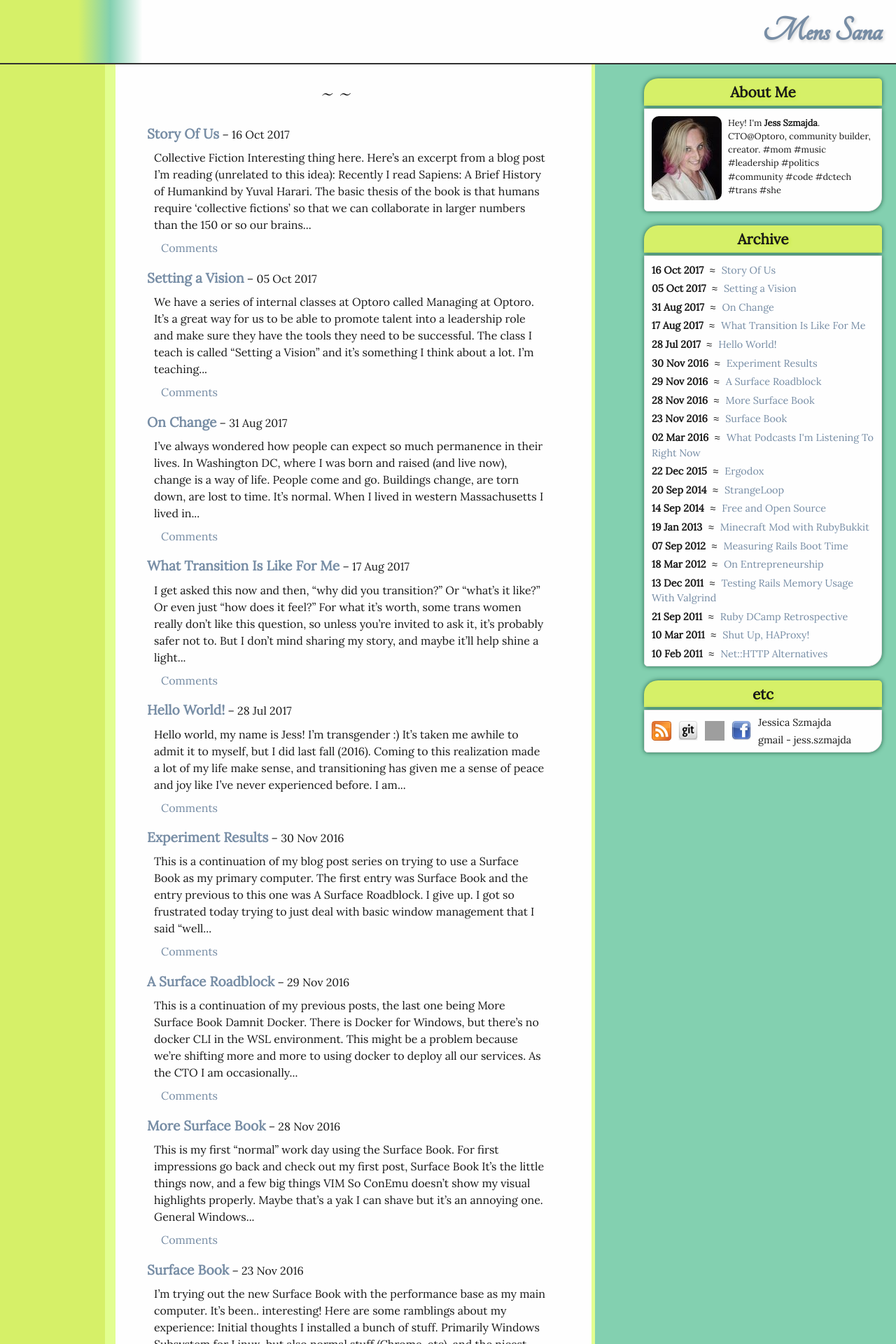
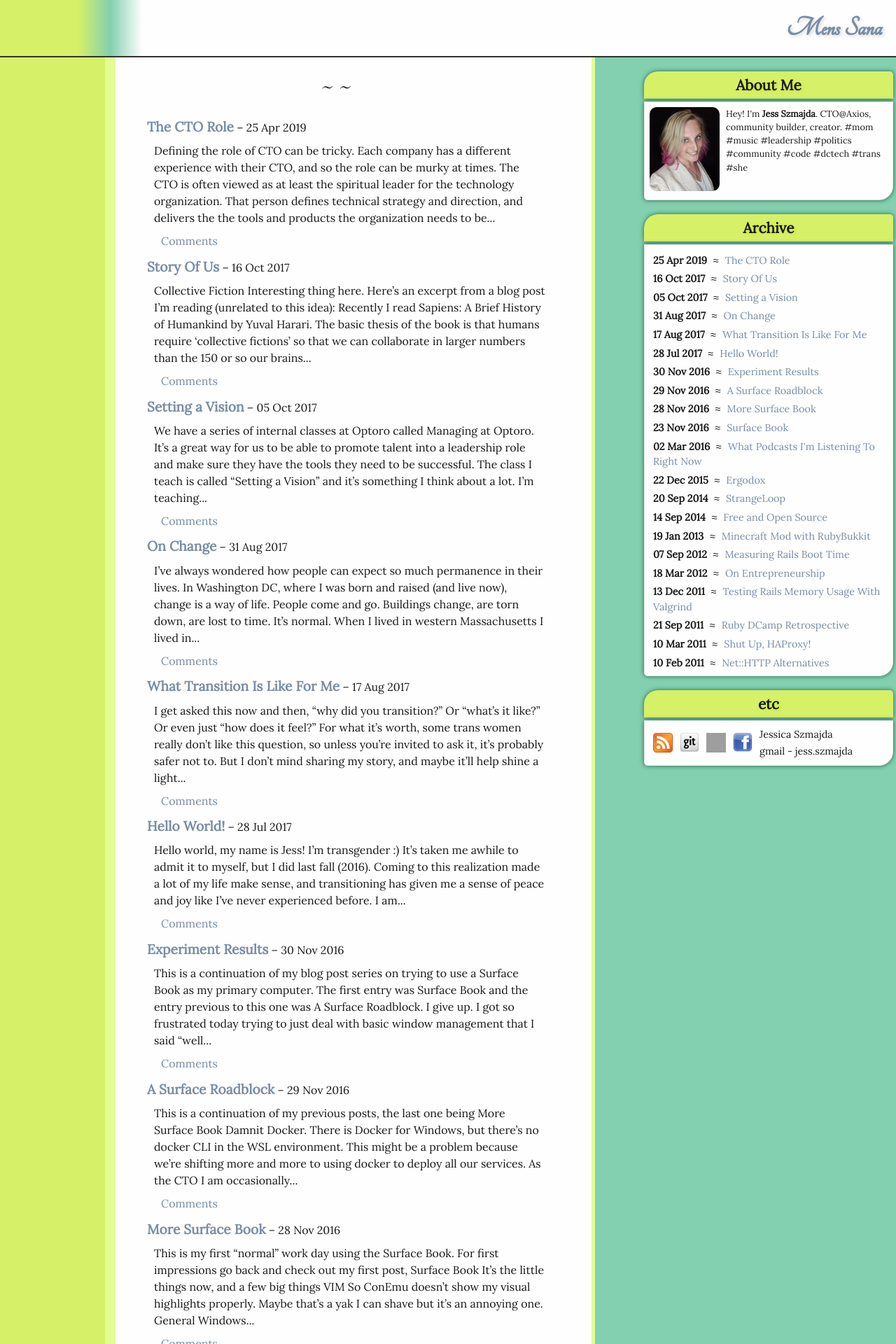
Before and after one commit to jszmajda/blog, a Jekyll site: the page built from index.html, in a window 1280 px wide. Shown: the top 1920 px of the page at 70% size. Built offline with Jekyll 4.4.1, drawn with Linux system fonts in a browser that asks for light colours; some web fonts are replaced; comment, search, counter and statistics services are not loaded; some of the changed lines change nothing that is shown; grey boxes are pictures that could not be loaded.

Commit message:
responsive, and new post

```diff
--- a/_layouts/default.html
+++ b/_layouts/default.html
@@ -62,22 +62,25 @@
       })();
     </script>
     <meta http-equiv="Content-Type" content="text/html; charset=utf-8"/>
+    <meta name="viewport" content="width=device-width, initial-scale=1.0">
   </head>
   <body>
     <div id="header" onClick="window.location.href='/';">
-      <h1><a href="/">{{ page.site_title }}</a></h1>
+      <h1><a href="/">Mens Sana</a></h1>
     </div>
 
-    <div id="nav">
+    <div class="nav">
+
       <div class="navblock">
         <h3>About Me</h3>
         <p style="clear: left">
           <img src="/img/profile.jpg" style="float: left; border-radius: 10px" width="100" height="120"/>
-          Hey! I'm <strong>Jess Szmajda</strong>. CTO@Optoro, community builder, creator. #mom #music #leadership #politics #community #code #dctech #trans #she
+          Hey! I'm <strong>Jess Szmajda</strong>. CTO@Axios, community builder, creator. #mom #music #leadership #politics #community #code #dctech #trans #she
           <i style="clear: left; display: block"></i>
         </p>
       </div>
-      <div class="navblock">
+
+      <div class="navblock archive">
         <h3>Archive</h3>
         <ul class="posts">
           {% for post in site.posts %}
@@ -90,7 +93,7 @@
         </ul>
       </div>
 
-      <div class="navblock">
+      <div class="navblock etc">
         <h3>etc</h3>
         <ul class="contact">
           <li><a href="http://feeds.feedburner.com/loki/DqPy"><img src="/img/feed-icon-28x28.png" width="28" height="28"/></a></li>
@@ -101,6 +104,7 @@
           <li>gmail - jess.szmajda</li>
         </ul>
       </div>
+
     </div>
 
     <div id="main">
--- /dev/null
+++ b/essays/_posts/2019-04-25-cto-role.md
@@ -0,0 +1,139 @@
+---
+layout: post
+title: The CTO Role
+---
+
+**Defining the role of CTO can be tricky.** Each company has a different
+experience with their CTO, and so the role can be murky at times.
+
+The CTO is often viewed as at least the spiritual leader for the technology
+organization. That person defines technical strategy and direction, and
+delivers the the tools and products the organization needs to be successful.
+But how?
+
+Some industry CTOs are the most technical person in the organization. Some are
+the ones who can connect business opportunity to technical execution. Some are
+leaders of people, shapers of process, and technical recruiters in chief.
+
+I spent a fair amount of time reading about the role of the CTO, especially in
+consideration with the role of VP of Engineering. Most writers’ experience has
+been that CTOs they’ve worked with have been technical masterminds, hacking
+new, interesting ways of solving problems. Those CTOs are also described as
+visionaries, sharing the direction of the product with Board members,
+customers, and the broader external audience.
+
+Those same writers believe that a VP of Engineering is the lead internal-facing
+role. Recruiting, training, advancing, and transitioning staff. Structuring
+process and execution. Defining and shaping the team that delivers on the CTO’s
+vision.
+
+Only one writer even suggested that a combination of the two was possible, and
+thought that that person must be a unicorn.
+
+**Well, I suppose I’m a unicorn.**
+
+Over my 17 years in technical leadership roles, I’ve found that I naturally
+manage all those roles above. Not only am I consistently one of the most
+technical people on staff, but I also focus on personnel and process strategy
+that delivers results. I am passionate about the products I build, and my
+organizations have never stumbled for a lack of technology. I naturally connect
+business strategy to technology vision, and create systems and structures based
+on people that drive value and success.
+
+In short, I believe these writers’ view of a separated CTO and VP of
+Engineering is a dichotomy that doesn’t work for me.
+
+So, this is how I see my role:
+
+**Mission:** Enable us to succeed by delivering the best possible technology.
+
+I do this by delivering on 3 key areas of focus: Company and product strategy,
+people strategy, and technical strategy.
+
+**Company and Product Strategy:**
+
+* Business strategy, vision
+    * Connecting mission to time-bound visions
+    * Organization structure to deliver on vision
+    * Operating structure to support the organization
+* Product strategy to deliver on mission
+    * Market adoption
+    * Revenue strategy
+    * Roadmap
+    * Success definition and measurement
+* Financial management
+    * Budgeting & managing to budget
+    * Fundraising & due diligence
+    * M&A - strategy, technical review and integration
+
+**People Strategy:**
+
+* Tech, Product, Design Organization structures
+    * Team plans
+    * Staffing levels
+    * Roles & responsibilities
+    * Operational processes
+* Talent management
+    * Sourcing, recruiting, and hiring
+    * Growth & development
+    * Performance management
+    * Transitioning people out
+
+**Technical Strategy:**
+
+* Systems architecture
+    * Services definition & communication patterns
+    * Data flows
+* Technology capabilities
+    * Foundational technologies and frameworks
+    * Libraries and third-party software strategy
+    * “What should we use, why, and how?”
+    * New capabilities research & development
+* Stability & Performance
+    * Infrastructure reliability
+    * Maintenance
+    * Ongoing operations
+* Risk management
+    * Risk identification and mitigation
+    * Quality engineering
+
+Certainly this scope is large, and managing it requires an excellent team! I
+thrive by building teams and enabling them to support our shared mission. I
+rely heavily on capable professionals who own elements of these items above
+deeply.
+
+I tend to operate best when I have these direct reports:
+
+**Functional Area leaders:**
+
+* These are usually Director-level roles, but sometimes are VPs.
+* These individuals own and define what is great in a functional area, such as
+  python or quality engineering, or infrastructure operations.
+* It is these individuals’ jobs to define what is good and to hire and develop their staffs.
+* Because my organizations are cross-functional, these people must communicate
+  regularly with each other to help our collective team grow a thrive.
+  Continued alignment activities to ensure we are moving together with one
+  vision are crucial.
+
+**Specialised Individual Contributors:**
+
+* I often also promote non-managing leaders who own a key element of process or
+  strategy.
+* Examples:
+    * Leaders when a department is small (Agile Coaching for example - I tend
+      to only have a handful of strong ICs who rotate through teams and coach
+      on process evolution)
+    * Advanced technical individual contributors who can own architecture
+      across large areas of the system
+
+I believe management starts to lose effectiveness when one person has more than
+7 direct reports, so I try to restructure my organization when that starts to
+happen.
+
+Given all of the above, **I don’t tend to operate with a general VP of
+Engineering.** I find the confusion in general expectations of how the roles
+play together to be detrimental to outcomes. At least, I haven’t yet
+encountered scale sufficient to support it, and I didn’t foresee that need when
+I’ve considered planning organizations of up to 150 individuals.
+
+What do you think? What structures have worked well for you?
```
Also changed, not shown: css/main.sass (+74 -31 lines).
